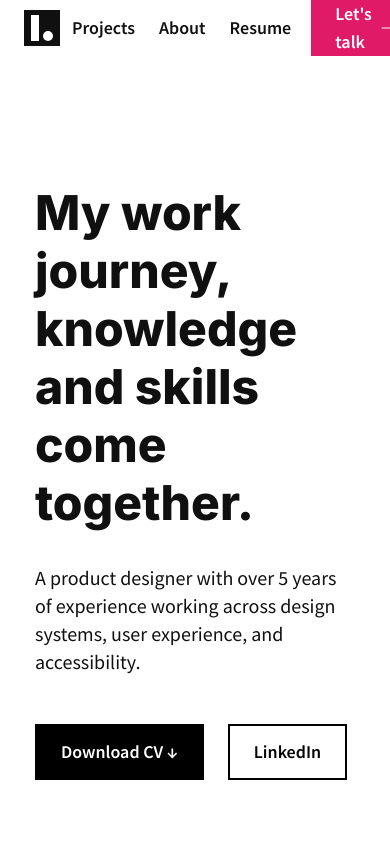
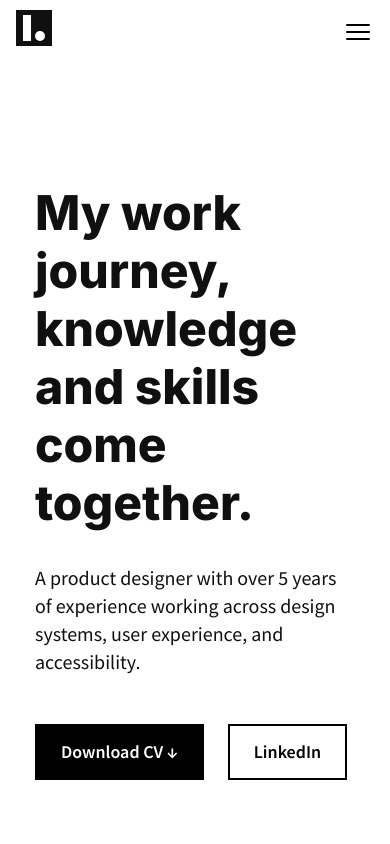
Before and after one commit to laugardie/newportfolio, a Next.js app: page /resume in a window 390 px wide. Shown: the top 844 px of the page. Built offline with nearby package versions, Linux system fonts and the light colour scheme.

Commit message:
Add burger menu

```diff
--- a/app/Header.tsx
+++ b/app/Header.tsx
@@ -1,14 +1,15 @@
 import IconArrow from "@/components/icons/IconArrow";
 import Logo from "@/components/Logo";
+import MenuPhone from "@/components/MenuPhone";
 import Link from "next/link";
 
 export default function Header() {
   return (
-    <header className="h-14 w-full flex justify-between items-center pl-6 md:px-24 font-source font-semibold text-lg md:text-xl fixed z-10 bg-white dark:bg-[#101010]">
+    <header className="h-14 pl-4 lg:px-24 w-full flex justify-between items-center font-source font-semibold text-lg md:text-xl fixed z-10 bg-white dark:bg-[#101010]">
       <Link href="/">
         <Logo />
       </Link>
-      <div className="flex items-center h-full">
+      <div className="hidden lg:flex items-center h-full">
         <Link className="px-3 md:px-6 hover:text-accent" href="/">
           Projects
         </Link>
@@ -27,6 +28,7 @@ export default function Header() {
           <IconArrow />
         </Link>
       </div>
+      <MenuPhone />
     </header>
   );
 }
--- a/app/resume/page.tsx
+++ b/app/resume/page.tsx
@@ -19,7 +19,7 @@ export default function Resume() {
         </Paragraph>
         <div className="flex items-center h-14">
           <Link
-            className="flex items-center h-full px-6 bg-black text-white border-2 border-black hover:bg-accent hover:border-accent font-source font-semibold text-lg lg:text-xl"
+            className="flex items-center h-full px-6 dark:bg-accent bg-black text-white border-2 dark:border-accent border-black hover:bg-accent hover:border-accent font-source font-semibold text-lg lg:text-xl"
             href="/cv - laura garcia.pdf"
             target="_blank"
           >
--- /dev/null
+++ b/components/MenuDesktop.tsx
@@ -0,0 +1,3 @@
+const MenuPhone = () => <div></div>;
+
+export default MenuPhone;
--- /dev/null
+++ b/components/MenuPhone.tsx
@@ -0,0 +1,47 @@
+"use client";
+
+import { useState } from "react";
+import IconBurger from "./icons/IconBurger";
+import IconClose from "./icons/IconClose";
+import Link from "next/link";
+import IconArrow from "./icons/IconArrow";
+
+const MenuPhone = () => {
+  const [isOpen, setIsOpen] = useState(false);
+  return (
+    <div className="lg:hidden text-black dark:text-white h-full w-full absolute">
+      <button
+        onClick={() => setIsOpen((prev) => !prev)}
+        className="cursor-pointer p-4 fixed right-0 top-0 z-10"
+      >
+        {isOpen ? <IconClose /> : <IconBurger />}
+      </button>
+      {isOpen && (
+        <div
+          onClick={() => setIsOpen(false)}
+          className="bg-white dark:bg-[#101010] fixed top-0 bottom-0 left-0 right-0 flex flex-col items-center justify-center"
+        >
+          <Link className="text-2xl h-20" href="/">
+            Projects
+          </Link>
+          <Link className="text-2xl h-20" href="/about">
+            About
+          </Link>
+          <Link className="text-2xl h-20" href="/resume">
+            Resume
+          </Link>
+          <Link
+            className="text-2xl h-16 flex items-center px-16 bg-accent text-white"
+            href="mailto:laugardie89@gmail.com"
+            target="_blank"
+          >
+            Let&apos;s talk
+            <IconArrow />
+          </Link>
+        </div>
+      )}
+    </div>
+  );
+};
+
+export default MenuPhone;
--- /dev/null
+++ b/components/icons/IconBurger.tsx
@@ -0,0 +1,18 @@
+const IconBurger = () => (
+  <svg
+    xmlns="http://www.w3.org/2000/svg"
+    fill="none"
+    viewBox="0 0 24 24"
+    strokeWidth={1.5}
+    stroke="currentColor"
+    className="w-8 h-8"
+  >
+    <path
+      strokeLinecap="round"
+      strokeLinejoin="round"
+      d="M3.75 6.75h16.5M3.75 12h16.5m-16.5 5.25h16.5"
+    />
+  </svg>
+);
+
+export default IconBurger;
--- /dev/null
+++ b/components/icons/IconClose.tsx
@@ -0,0 +1,18 @@
+const IconClose = () => (
+  <svg
+    xmlns="http://www.w3.org/2000/svg"
+    fill="none"
+    viewBox="0 0 24 24"
+    strokeWidth={1.5}
+    stroke="currentColor"
+    className="w-8 h-8"
+  >
+    <path
+      strokeLinecap="round"
+      strokeLinejoin="round"
+      d="M6 18L18 6M6 6l12 12"
+    />
+  </svg>
+);
+
+export default IconClose;
```
